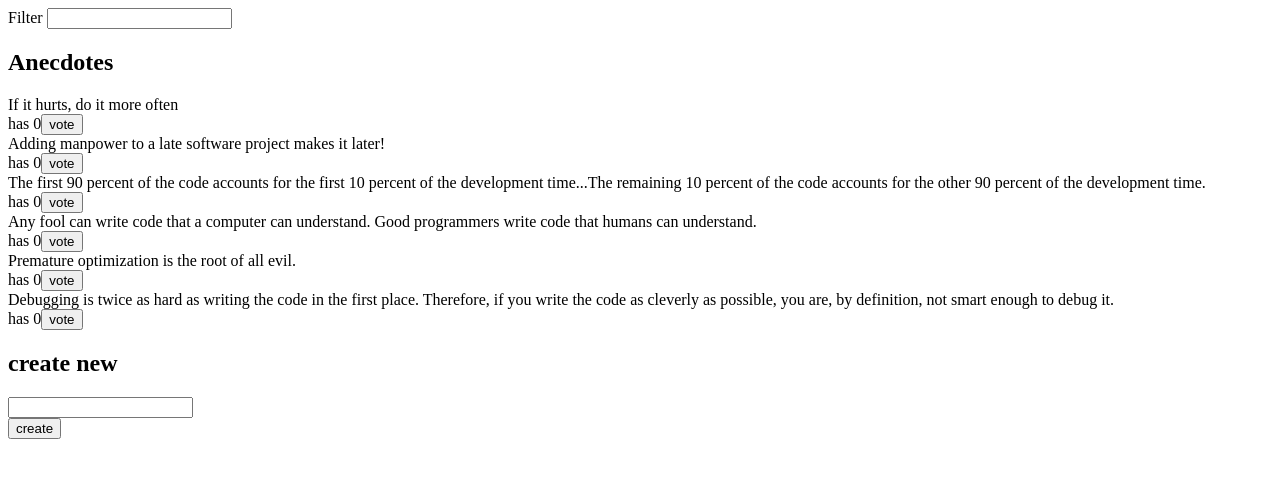
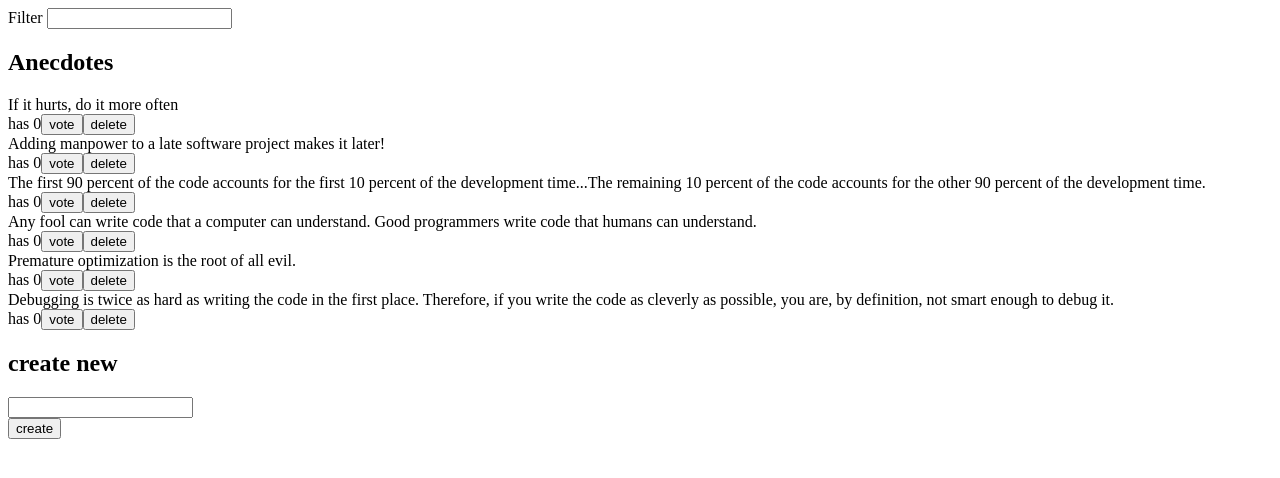
Before and after one commit to harshilshrma/fullStackOpen-part6, a React (Vite) app in the folder anecdotes/: page / in a window 1280 px wide. Shown: the top 478 px of the page. Built offline with nearby package versions, Linux system fonts and the light colour scheme; data requests are answered from the project's data file.

Commit message:
6.11 anecdotes, step10

```diff
--- a/anecdotes/src/components/AnecdoteList.jsx
+++ b/anecdotes/src/components/AnecdoteList.jsx
@@ -3,11 +3,7 @@ import { useAnecdotes, useAnecdotesActions, useFilter } from "../store"
 const AnecdoteList = () => {
     const anecdotes = useAnecdotes()
     const filterValue = useFilter()
-    const { incrementVote } = useAnecdotesActions()
-
-    const vote = (id) => {
-        incrementVote(id)
-    }
+    const { incrementVote, deleteAnecdote } = useAnecdotesActions()
 
     const anecdotesArray = anecdotes
         .filter(anec => anec.content.includes(filterValue))
@@ -16,7 +12,8 @@ const AnecdoteList = () => {
                 <div>{anecdote.content}</div>
                 <div>
                     has {anecdote.votes}
-                    <button onClick={() => vote(anecdote.id)}>vote</button>
+                    <button onClick={() => incrementVote(anecdote.id)}>vote</button>
+                    {anecdote.votes === 0 && <button onClick={() => deleteAnecdote(anecdote)}>delete</button>}
                 </div>
             </div>
         ))
--- a/anecdotes/src/services/anecdotes.js
+++ b/anecdotes/src/services/anecdotes.js
@@ -34,4 +34,15 @@ const updateVotes = async (id, anecdote) => {
     return await response.json()
 }
 
-export default { getAll, createNew, updateVotes }
+const deleteAnecdote = async (id) => {
+    const response = await fetch(`${baseUrl}/${id}`, {
+        method: 'DELETE',
+        headers: { 'Content-Type': 'application/json' },
+    })
+
+    if (!response.ok) throw new Error('Failed to delete!')
+
+    return await response.json()
+}
+
+export default { getAll, createNew, updateVotes, deleteAnecdote }
--- a/anecdotes/src/store.js
+++ b/anecdotes/src/store.js
@@ -57,7 +57,17 @@ const useAnecdoteStore = create((set) => ({
 
     updateFilter: (newValue) => set(
       state => ({ filter: newValue })
-    )
+    ),
+
+    deleteAnecdote: async (anec) => {
+      const { setAndRemoveNotification } = useNotificationStore.getState().actions
+      if (anec.votes === 0) {
+        await anecdoteService.deleteAnecdote(anec.id)
+
+        setAndRemoveNotification(`You deleted ${anec.content}`)
+        set(state => ({ anecdotes: state.anecdotes.filter(a => a.id !== anec.id) }))
+      }
+    }
   },
 }))
 
```
